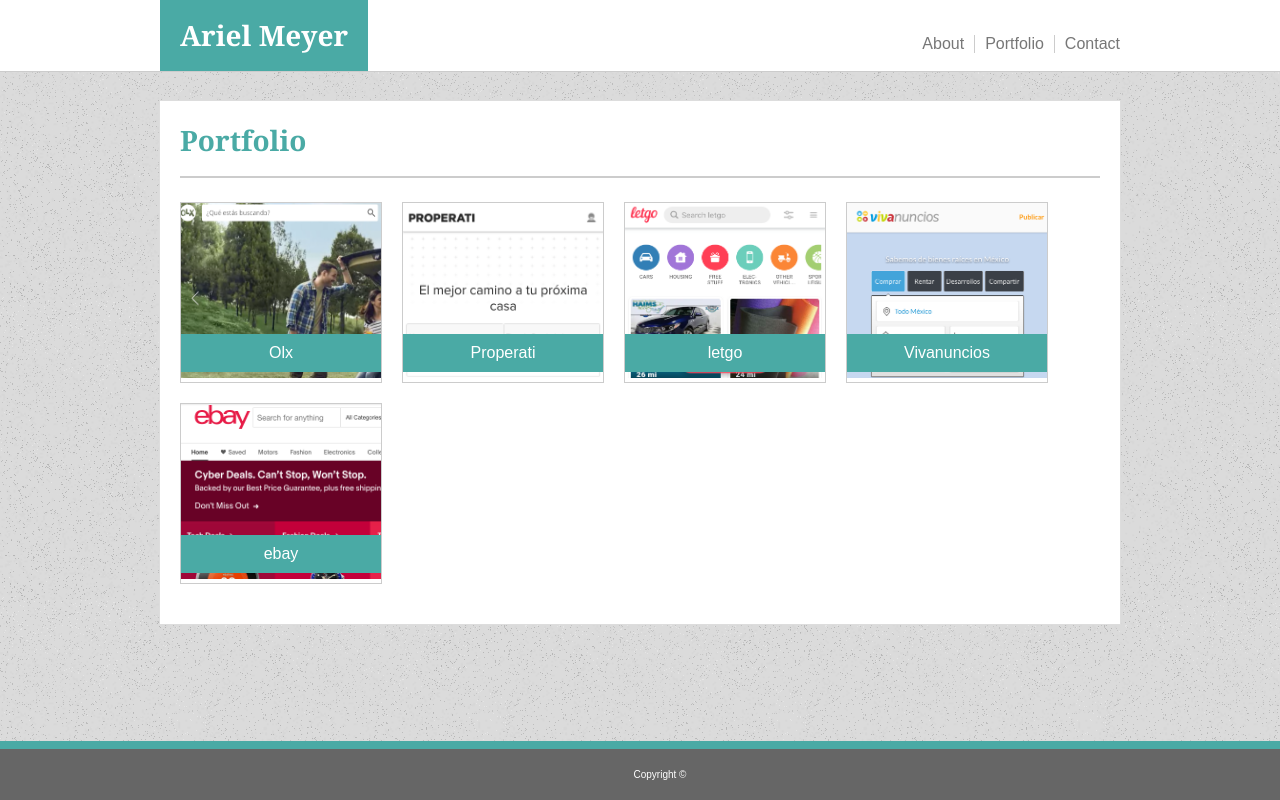
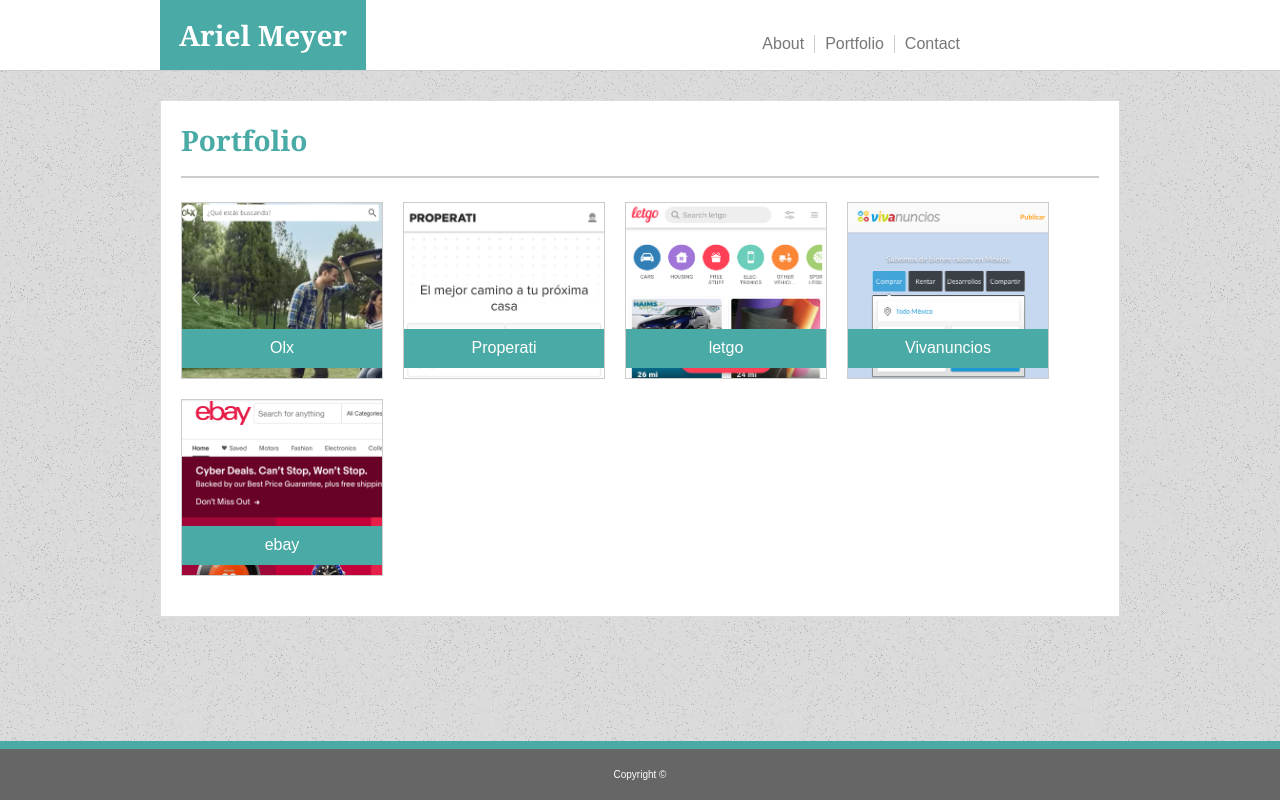
Before and after one commit to furiameyer/Basic-Portfolio, a plain HTML site: page portfolio.html in a window 1280 px wide. Drawn offline with nearby package versions, Linux system fonts and the light colour scheme.

Commit message:
Version 113018 12:35pm

```diff
--- a/assets/css/style.css
+++ b/assets/css/style.css
@@ -1,5 +1,5 @@
 * {
-    box-sizing: borderbox;
+    box-sizing: border-box;
 }
 
 body {
@@ -32,6 +32,23 @@
     z-index: 10;
 }
 
+#Navbox {
+    position: fixed;
+    width: 960px;
+    margin: 0px auto 0px auto;
+    height: 71px;
+    top: 0px;
+    position: relative
+}
+
+#Myname {
+    position: absolute;
+    top: 0px;
+    left: 0px;
+    padding: 19px;
+    z-index: 10;
+}
+
 #About, #Portfolio, #Contact {
     float: right;
     padding-left: 10px;
@@ -55,14 +72,6 @@
     background-color: #ffffff;
     border: 1px solid #dddddd;
     position: relative;
-}
-
-#Myname {
-    position: absolute;
-    padding: 20px;
-    top: -102px;
-    left: 0px;
-    z-index: 100;
 }
 
 #contentbox {
@@ -113,6 +122,7 @@
     border: 1px solid #cccccc;
     margin-bottom: 20px;
     margin-right: 20px;
+    height: 177px;
 }
 
 .Portfoliopics {
--- a/portfolio.html
+++ b/portfolio.html
@@ -17,17 +17,21 @@
 
     <nav id="Nav">
 
-        <div class="Navbarlinks">
+        <section id="Navbox">
+
+            <div class="Navbarlinks">
             <a id="Contact" href="contact.html" title="Contact me">Contact</a>
             <a id="Portfolio" href="portfolio.html" title="Check out my work">Portfolio</a>
             <a id="About" href="index.html" title="Welcome screen">About</a>
-        </div>
+            </div>
+
+            <div class="Headings" id="Myname">Ariel Meyer</div>
+
+        </section>
 
     </nav>
 
     <div class="clearfix" id="container">
-
-        <section class="Headings" id="Myname">Ariel Meyer</section>
 
         <section id="contentbox">
 
@@ -48,9 +52,6 @@
                 <figcaption class="Labels">letgo</figcaption>
             </a>
 
-            <!-- Move portolio to second line -->
-            <p class="clearfix"> </p>
-
             <a class="figure" href="#">
                 <img class="Portfoliopics" id="vivanuncios" src="assets/images/vivanuncios.png" alt="vivanuncios">
                 <figcaption class="Labels">Vivanuncios</figcaption>
```
Also changed, not shown: contact.html (+11 -7 lines), index.html (+11 -7 lines).
